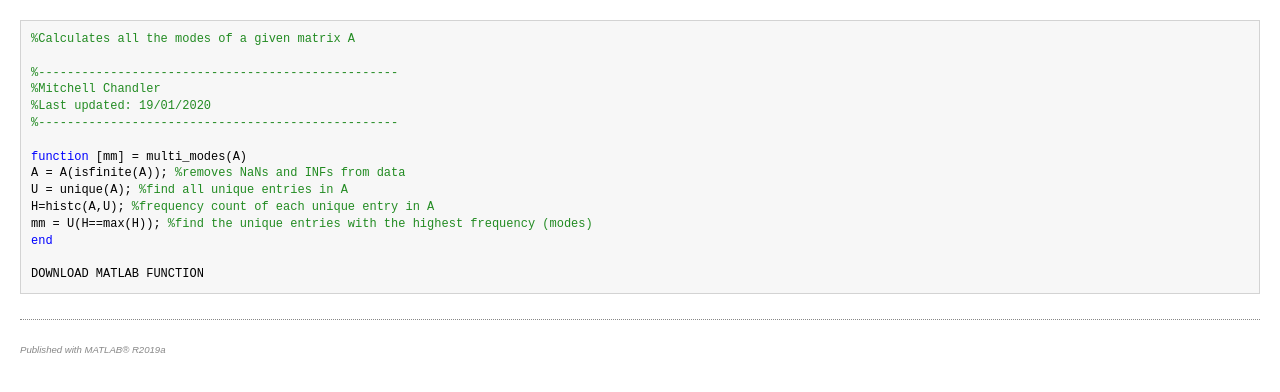
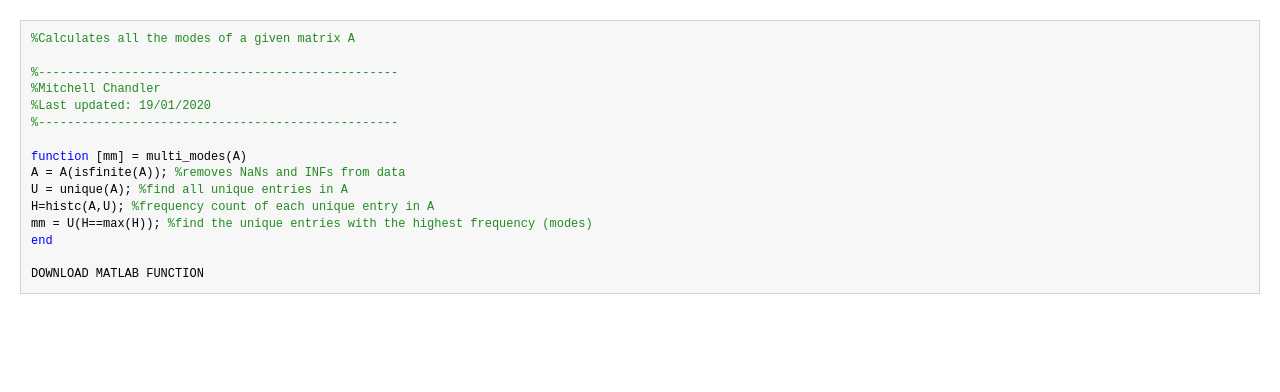
Before and after one commit to mlchandler/mlchandler.github.io, a Jekyll site: the page coding/multi_modes.html, which Jekyll copies as it is, in a window 1280 px wide. Shown: the top 392 px of the page. Built offline with Jekyll 4.4.1, drawn with Linux system fonts in a browser that asks for light colours.

Commit message:
Update multi_modes.html

```diff
--- a/coding/multi_modes.html
+++ b/coding/multi_modes.html
@@ -80,7 +80,7 @@ mm = U(H==max(H)); <span class="comment">%find the unique entries with the highe
 <span class="keyword">end</span>
 
 <a href="multi_modes.m">DOWNLOAD MATLAB FUNCTION</a>
-</pre><p class="footer"><br><a href="https://www.mathworks.com/products/matlab/">Published with MATLAB&reg; R2019a</a><br></p></div>
+</div>
 <!--
 ##### SOURCE BEGIN #####
 %Calculates all the modes of a given matrix A
```
